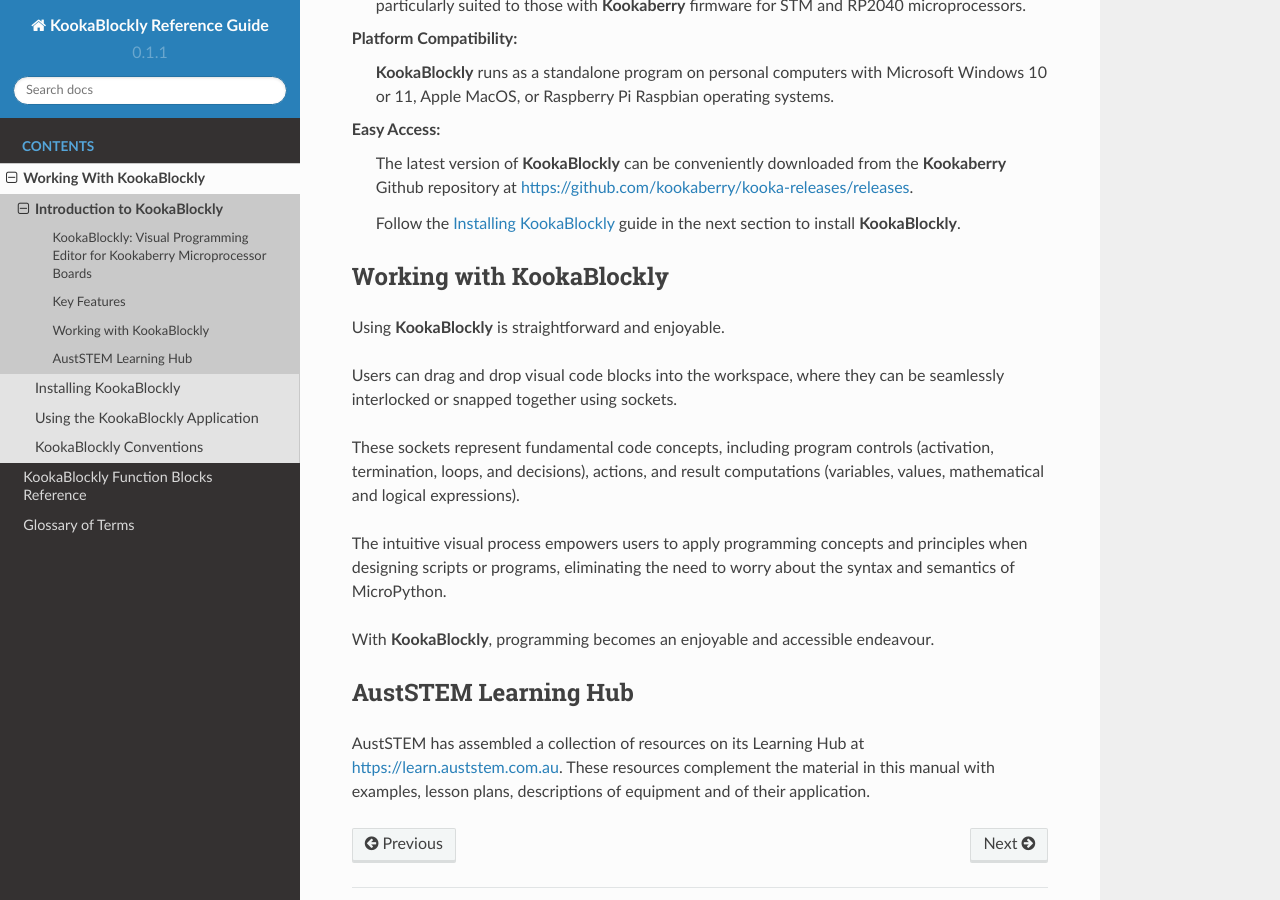
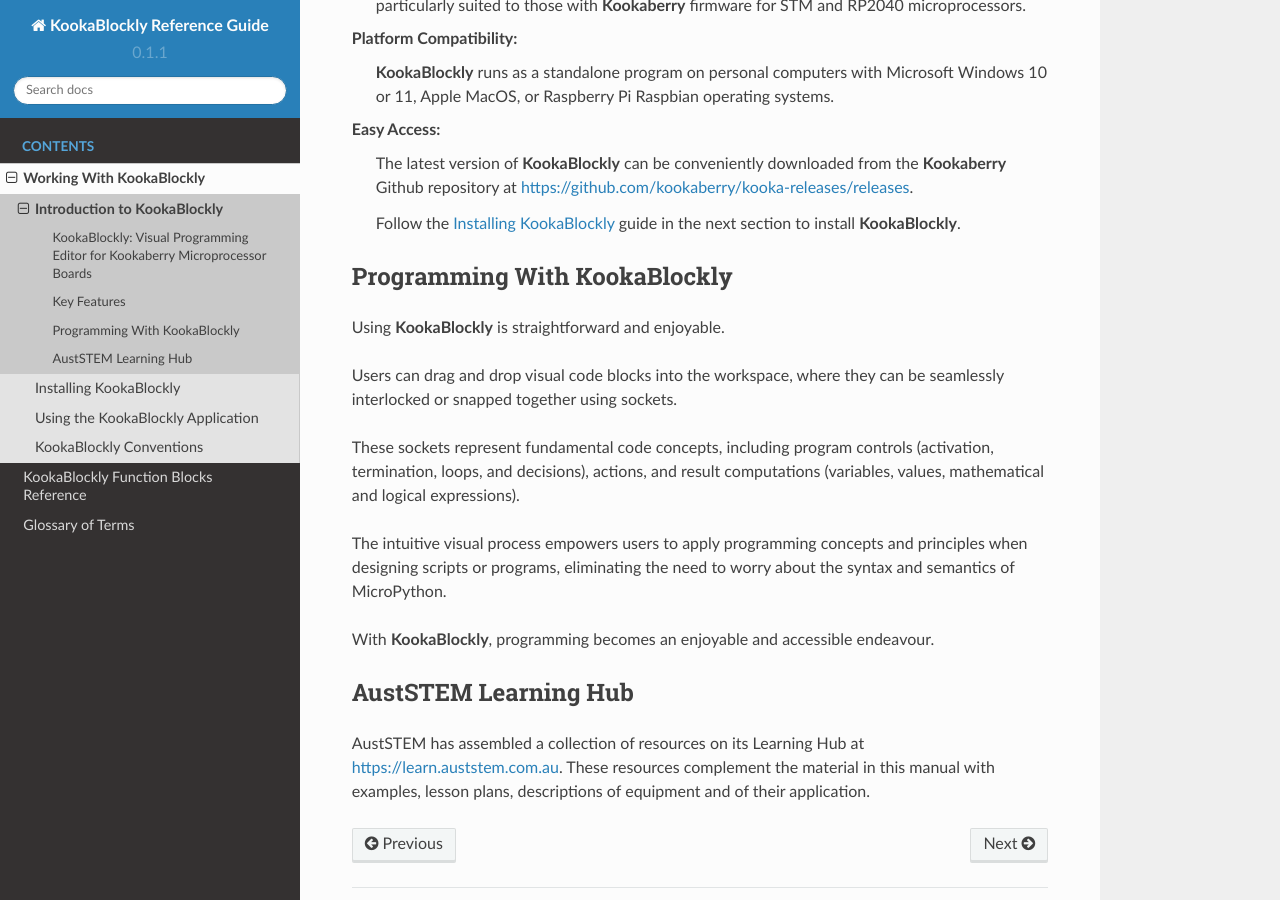
Before and after one commit to TDStrasser/KookaBlockly-Reference, a Sphinx documentation site: the page built from docs/source/introduction.rst, in a window 1280 px wide and 900 px high, scrolled down 1414 px. Built offline with Sphinx 7.4.7 and the Read the Docs theme 2.0.0, drawn with Linux system fonts in a browser that asks for light colours.

Commit message:
Fixed duplicate labels and headings

```diff
--- a/docs/source/introduction.rst
+++ b/docs/source/introduction.rst
@@ -46,8 +46,8 @@
 
    Follow the :doc:`installing` guide in the next section to install **KookaBlockly**.
 
-Working with KookaBlockly
--------------------------
+Programming With KookaBlockly
+-----------------------------
 
 Using **KookaBlockly** is straightforward and enjoyable.
 
--- a/docs/source/part2.rst
+++ b/docs/source/part2.rst
@@ -4,8 +4,6 @@
 In this Part 2 of the **KookaBlockly Reference Guide**,
 each of the groups of function blocks available on the **KookaBlockly** palette are described in the following sections.
 
-Contents of Part 2
-------------------
 
 .. toctree::
    :caption: Contents
```
